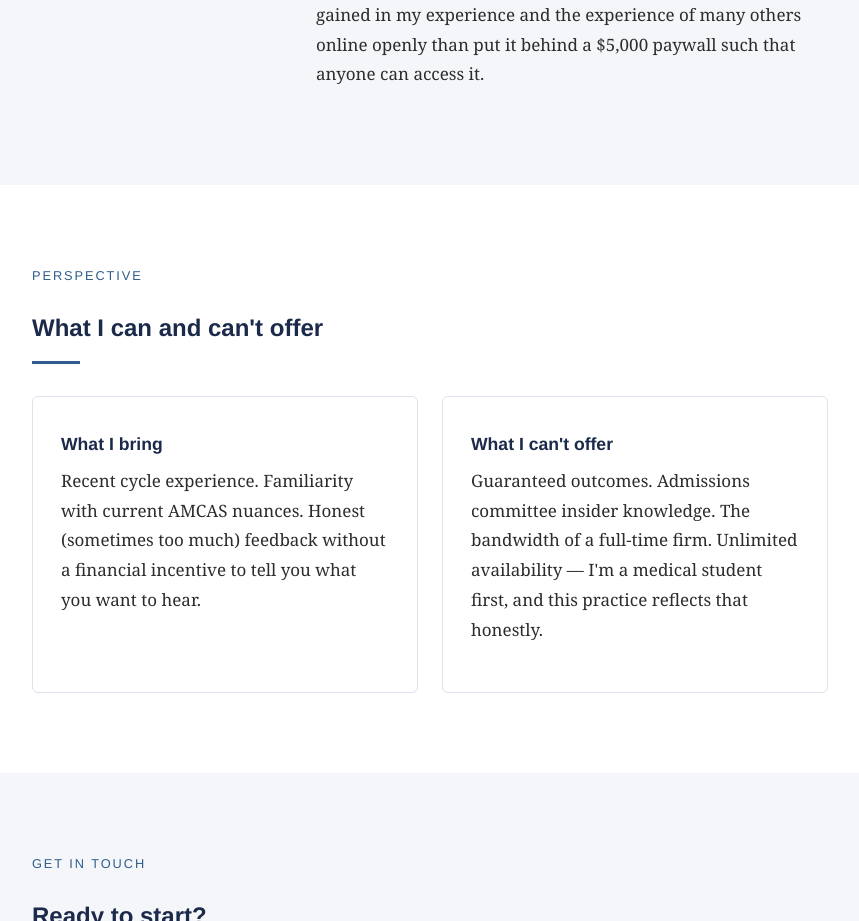
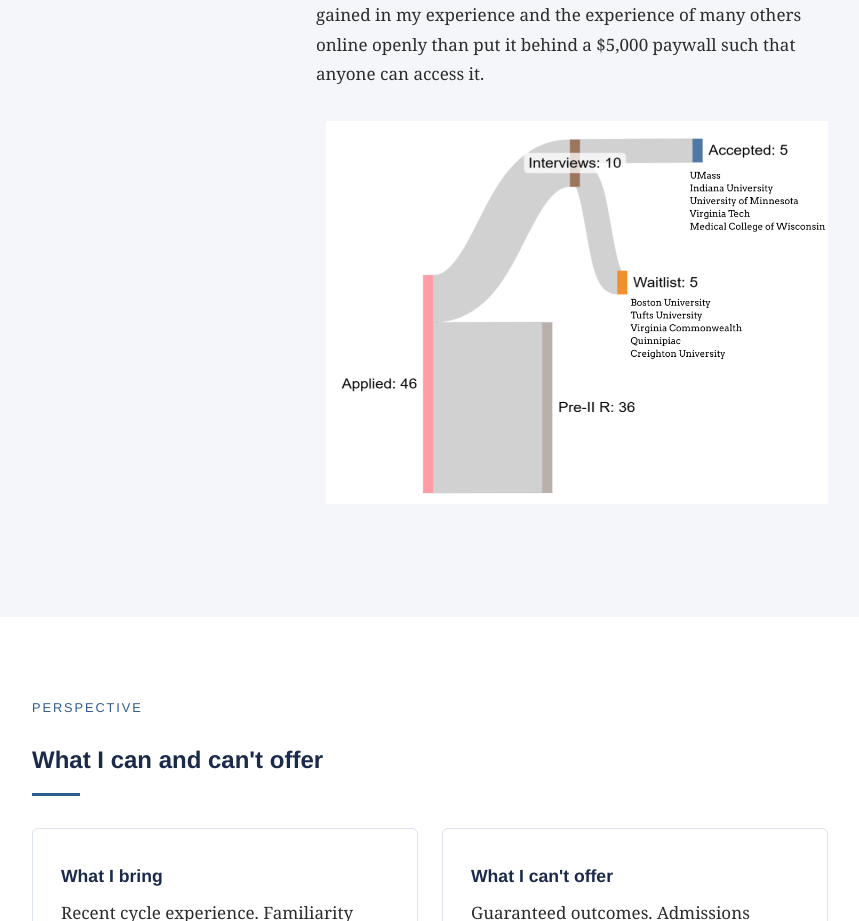
Before and after one commit to EashwarKrishna860/talcottridgeadvising, a plain HTML site: page about.html in a window 1280 px wide. Shown: the part 783-1704 px from the top of the page, without its empty margins (210-1069 px from the left). Drawn offline with Linux system fonts and the light colour scheme.

Commit message:
Update about.html

```diff
--- a/about.html
+++ b/about.html
@@ -60,6 +60,7 @@
           <p>
             I started Talcott Ridge because I'd rather share the knowledge I gained in my experience and the experience of many others online
             openly than put it behind a $5,000 paywall such that anyone can access it.
+            <img src="Final_Sankey.png" alt="Medical school application Sankey diagram" style="width:100%; max-width:700px; display:block; margin:2rem auto;" />
           </p>
         </div>
       </div>
```
